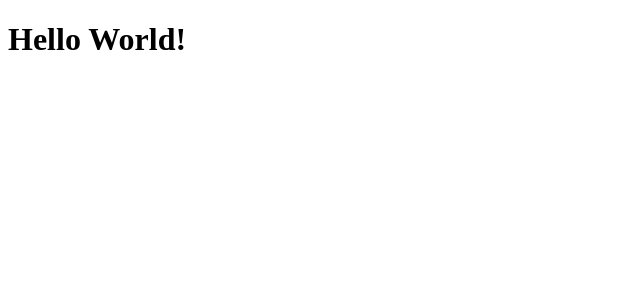
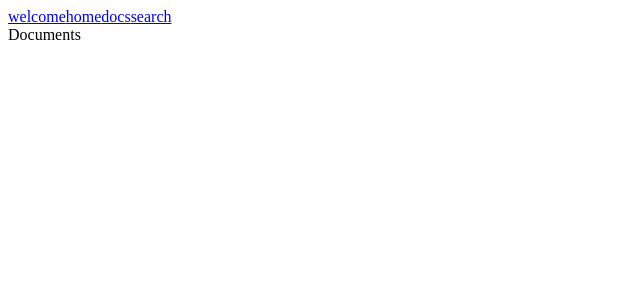
Before and after one commit to minimalKim/textfolio, a React app: page /#/docs in a window 1280 px wide. Shown: the top 300 px of the page, without its empty margins (0-640 px from the left). Built offline with nearby package versions, Linux system fonts and the light colour scheme.

Commit message:
feat: 기본 routing 설정

```diff
--- /dev/null
+++ b/src/renderer/App.tsx
@@ -0,0 +1,26 @@
+import React from 'react';
+import { Link } from 'react-router-dom';
+import { BrowserRouter, HashRouter, Route, Routes } from 'react-router-dom';
+import DocumentsPage from './pages/DocumentsPage';
+import HomePage from './pages/HomePage';
+import SearchPage from './pages/SearchPage';
+import WelcomePage from './pages/WelcomePage';
+
+export default function App() {
+  return (
+    <HashRouter>
+      <nav>
+        <Link to={'/'}>welcome</Link>
+        <Link to={'/home'}>home</Link>
+        <Link to={'/docs'}>docs</Link>
+        <Link to={'/search'}>search</Link>
+      </nav>
+      <Routes>
+        <Route path='/' element={<WelcomePage />} />
+        <Route path='/docs' element={<DocumentsPage />} />
+        <Route path='/home' element={<HomePage />} />
+        <Route path='/search' element={<SearchPage />} />
+      </Routes>
+    </HashRouter>
+  );
+}
--- a/src/renderer/index.html
+++ b/src/renderer/index.html
@@ -6,7 +6,7 @@
       http-equiv="Content-Security-Policy"
       content="default-src 'self'; script-src 'self'"
     />
-    <title>Document</title>
+    <title>textfolio</title>
   </head>
-  <body id="app"></body>
+  <body><div id="app"></div></body>
 </html>
--- a/src/renderer/index.tsx
+++ b/src/renderer/index.tsx
@@ -1,10 +1,5 @@
 import * as React from 'react';
 import * as ReactDOM from 'react-dom';
-
-interface Props {}
-
-export const App = ({}: Props) => {
-  return <h1>Hello World!</h1>;
-};
+import App from './App';
 
 ReactDOM.render(<App />, document.getElementById('app'));
--- /dev/null
+++ b/src/renderer/pages/DocumentsPage.tsx
@@ -0,0 +1,5 @@
+import React from 'react';
+
+export default function DocumentsPage() {
+  return <div>Documents</div>;
+}
--- /dev/null
+++ b/src/renderer/pages/HomePage.tsx
@@ -0,0 +1,4 @@
+import React from 'react';
+export default function HomePage() {
+  return <div>Home</div>;
+}
--- /dev/null
+++ b/src/renderer/pages/SearchPage.tsx
@@ -0,0 +1,4 @@
+import React from 'react';
+export default function SearchPage() {
+  return <div>Search</div>;
+}
--- /dev/null
+++ b/src/renderer/pages/WelcomePage.tsx
@@ -0,0 +1,4 @@
+import React from 'react';
+export default function WelcomePage() {
+  return <div>Welcome</div>;
+}
--- a/tsconfig.json
+++ b/tsconfig.json
@@ -8,6 +8,7 @@
     "allowJs": true,
     "moduleResolution": "node",
     "removeComments": true,
+    "esModuleInterop": true
   },
   "include": ["src/main/*.ts"],
 }
```
Also changed, not shown: package.json (+4 -7 lines), .eslintrc.json, 1 other file (tests, documents, lock files or other folders).
